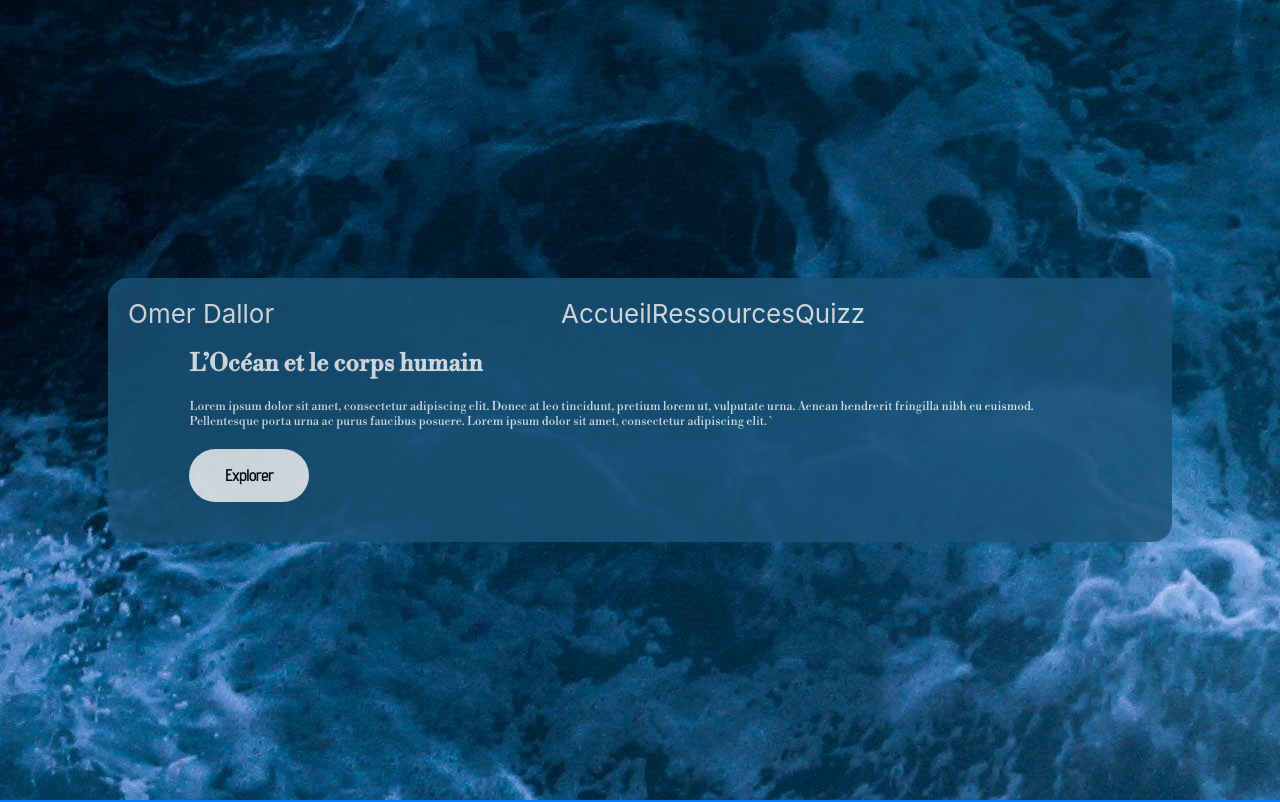
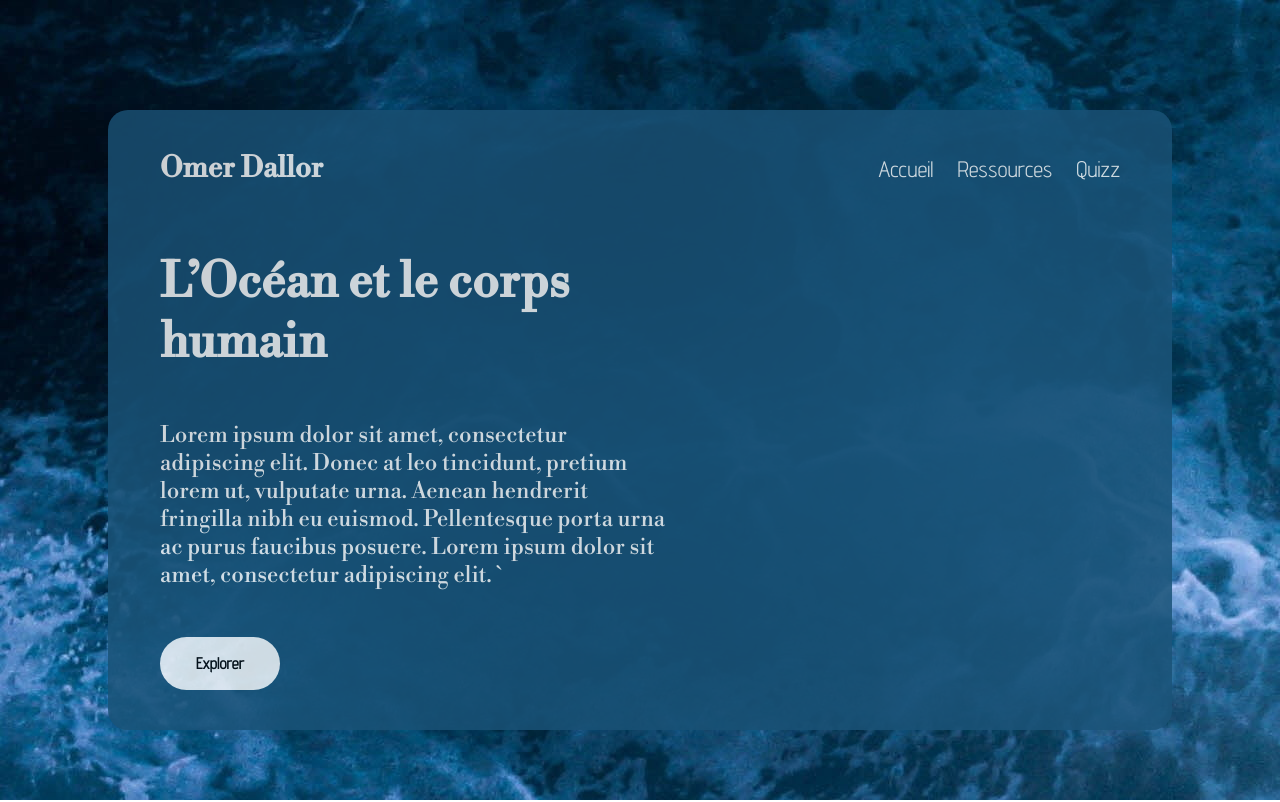
Before and after one commit to AwakSs/nuit-info-2024, a React (Create React App) app: page / in a window 1280 px wide. Shown: the top 802 px of the page. Built offline with nearby package versions, Linux system fonts and the light colour scheme.

Commit message:
add navigation

```diff
--- a/src/App.css
+++ b/src/App.css
@@ -37,3 +37,15 @@
     transform: rotate(360deg);
   }
 }
+
+.blurry-box {
+    background-color: #1B5377;
+    opacity: 80%;
+    backdrop-filter: blur(100px);
+    width: 80%;
+    height: 80%;
+    margin-top: 40px;
+    padding: 20px;
+    border-radius: 20px;
+    color: white;
+}
--- a/src/App.js
+++ b/src/App.js
@@ -2,23 +2,36 @@ import './App.css';
 import Quizz from './Components/Quizz';
 import HomePage from "./Components/HomePage";
 import Ressources from './Components/Ressources';
-
-
+import {useState} from "react";
+import NavBar from "./Components/NavBar";
 
 function App() {
-  return (
-    <div className="App">
-      <header className="App-header">
-          <HomePage/>
-      </header>
 
-      <body>
-        {/*<Quizz/>*/}
-        <Ressources/>
-      </body>
+    const [currentView, setCurrentView] = useState('accueil');
 
-    </div>
-  );
+    const renderContent = () => {
+        switch (currentView) {
+            case 'accueil':
+                return <HomePage />;
+            case 'ressources':
+                return <Ressources />;
+            case 'quizz':
+                return <Quizz />;
+            default:
+                return <HomePage />;
+        }
+    };
+
+    return (
+        <div className="App">
+            <body className="App-header">
+                <div className="blurry-box">
+                    <NavBar setCurrentView={setCurrentView} currentView={currentView} />
+                    {renderContent()}
+                </div>
+            </body>
+        </div>
+    );
 }
 
 export default App;
--- a/src/Components/ExploreButton.css
+++ b/src/Components/ExploreButton.css
@@ -2,7 +2,7 @@
     background-color: white;
     border-radius: 100px;
     width: 100px;
-    margin: 20px 6%;
+    margin: 20px 2rem;
     padding: 1px 10px;
 }
 
--- a/src/Components/HomePage.css
+++ b/src/Components/HomePage.css
@@ -1,28 +1,16 @@
-.HomePageContainer {
-    background-color: #1B5377;
-    opacity: 80%;
-    backdrop-filter: blur(100px);
-    width: 80%;
-    height: 80%;
-    margin-top: 20px;
-    padding: 20px;
-    border-radius: 20px;
-    /*font-size: 18px;*/
-    /*text-align: center;*/
-    color: white;
-}
-
 .title {
     font-family: 'Libre Bodoni', serif;
     font-weight: bold;
     text-align: left;
-    font-size: 24px;
-    margin: 20px 6%;
+    font-size: 3rem;
+    margin: 3rem 2rem;
+    max-width: 50%;
 }
 
 .text {
     font-family: 'Libre Bodoni', serif;
     text-align: left;
-    font-size: 12px;
-    margin: 20px 6%;
+    font-size: 1.4rem;
+    margin: 3rem 2rem;
+    max-width: 50%;
 }
--- a/src/Components/HomePage.js
+++ b/src/Components/HomePage.js
@@ -6,7 +6,6 @@ import ExploreButton from "./ExploreButton";
 const HomePage = () => {
     return (
         <div className="HomePageContainer">
-            <NavBar/>
             <p className="title">
                 L’Océan et le corps humain
             </p>
--- a/src/Components/NavBar.css
+++ b/src/Components/NavBar.css
@@ -1,13 +1,43 @@
-.navBar {
+.header {
     display: flex;
     justify-content: space-between;
+    align-items: center;
+    padding: 0 2rem;
+    color: white;
 }
 
-.leftContainer {
-    flex: 0 0 auto;
+.logo {
+    font-size: 1.8rem;
+    font-weight: bold;
+    font-family: 'Libre Bodoni', serif;
 }
 
-.rightContainer {
-    /*display: flex;*/
-    flex: 1 0 auto;
+nav {
+    flex-shrink: 0;
 }
+
+.nav-links {
+    display: flex;
+    gap: 1.5rem;
+    list-style: none;
+    margin: 0;
+    padding: 0;
+    cursor: pointer;
+}
+
+.nav-links li a {
+    text-decoration: none;
+    color: white;
+    font-size: 1.4rem;
+    font-weight: 500;
+    transition: color 0.3s ease;
+    font-family: 'Advent Pro', serif;
+}
+
+.nav-links li a:hover {
+    color: #ffeb3b;
+}
+
+.nav-links button.active {
+    font-weight: bold;
+}
--- a/src/Components/NavBar.js
+++ b/src/Components/NavBar.js
@@ -1,18 +1,29 @@
 import React from 'react';
 import './NavBar.css';
 
-const NavBar = () => {
+const NavBar = ({ setCurrentView, currentView }) => {
+
+    const getButtonClass = (view) => {
+        return currentView === view ? 'active' : '';
+    };
+
     return (
-        <div className="navBar">
-            <div className="leftContainer">
-                <a>Omer Dallor</a>
-            </div>
-            <div className="rightContainer">
-                <a>Accueil</a>
-                <a>Ressources</a>
-                <a>Quizz</a>
-            </div>
-        </div>
+        <header className="header">
+            <h1 className="logo">Omer Dallor</h1>
+            <nav>
+                <ul className="nav-links">
+                    <li>
+                        <a className={getButtonClass('accueil')} onClick={() => setCurrentView('accueil')}>Accueil</a>
+                    </li>
+                    <li>
+                        <a className={getButtonClass('ressources')} onClick={() => setCurrentView('ressources')}>Ressources</a>
+                    </li>
+                    <li>
+                        <a className={getButtonClass('quizz')} onClick={() => setCurrentView('quizz')}>Quizz</a>
+                    </li>
+                </ul>
+            </nav>
+        </header>
     );
 }
 
--- a/src/Components/Ressources.js
+++ b/src/Components/Ressources.js
@@ -3,19 +3,8 @@ import React from 'react';
 const Ressources = () => {
   return (
     <div className="resources-container">
-      <header className="header">
-        <h1 className="logo">Omer Dallor</h1>
-        <nav>
-          <ul className="nav-links">
-            <li><a href="#accueil">Accueil</a></li>
-            <li><a href="#ressources">Ressources</a></li>
-            <li><a href="#quiz">Quiz</a></li>
-          </ul>
-        </nav>
-      </header>
-
       <main>
-        <h2>Découvrez une sélection de ressources sur les parallèles entre le corps humain et l'océan.</h2>
+        <h3>Découvrez une sélection de ressources sur les parallèles entre le corps humain et l'océan.</h3>
 
         <div className="resources">
           <div className="resource-item">
@@ -70,53 +59,16 @@ const Ressources = () => {
       </main>
 
       <style jsx>{`
-        /* Header Styles */
-        .header {
-          display: flex;
-          justify-content: space-between;
-          align-items: center;
-          padding: 1rem 2rem;
-          background-color: #007bff;
-          color: white;
-        }
-
-        .logo {
-          font-size: 1.8rem;
-          font-weight: bold;
-        }
-
-        nav {
-          flex-shrink: 0;
-        }
-
-        .nav-links {
-          display: flex;
-          gap: 1.5rem;
-          list-style: none;
-          margin: 0;
-          padding: 0;
-        }
-
-        .nav-links li a {
-          text-decoration: none;
-          color: white;
-          font-size: 1rem;
-          font-weight: 500;
-          transition: color 0.3s ease;
-        }
-
-        .nav-links li a:hover {
-          color: #ffeb3b;
-        }
 
         /* Resources Section */
         main {
           padding: 20px;
         }
 
-        main h2 {
-          text-align: center;
+        main h3 {
+          text-align: left;
           margin-bottom: 30px;
+          font-family: 'Advent Pro', serif;
         }
 
         .resources {
@@ -141,9 +93,10 @@ const Ressources = () => {
         }
 
         .resource-item a {
-          font-size: 1rem;
+          font-size: 1.2rem;
           color: #000;
           text-decoration: none;
+          font-family: 'Advent Pro', serif;
         }
 
         .resource-item a:hover {
```
Also changed, not shown: src/Components/BlurryBox.css (added, +11 -0 lines), src/Components/BlurryBox.js (added, +13 -0 lines), public/whale.png (added).
